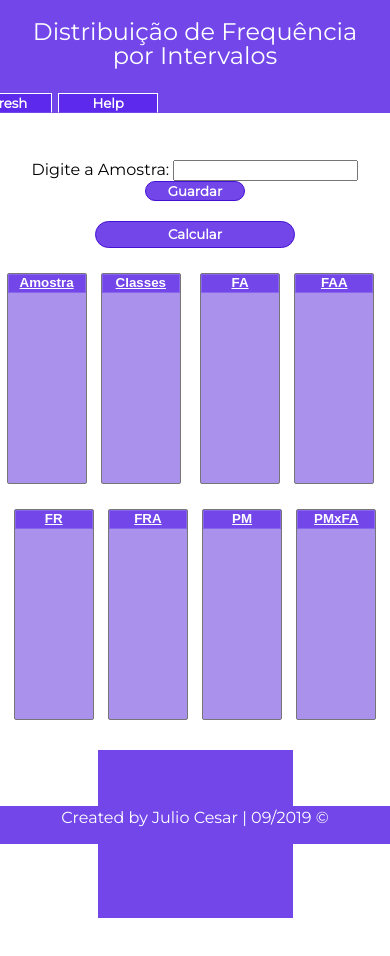
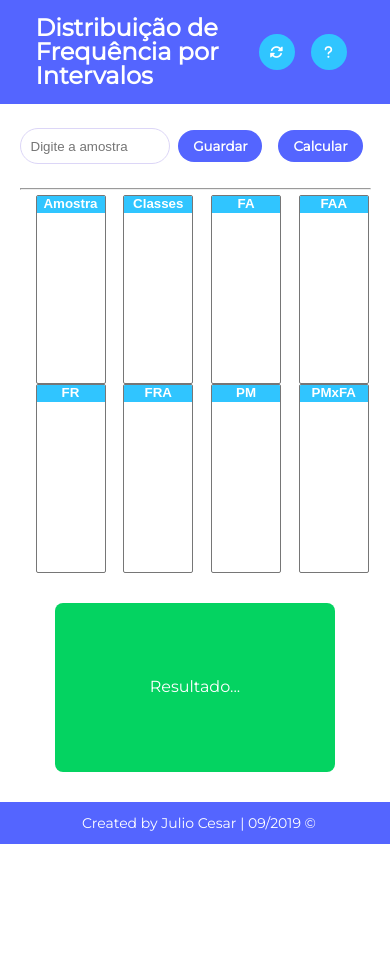
Before and after one commit to juliop3p/DistribuicaoDeFrequenciaPorIntervalosROL, a plain HTML site: page index.html in a window 390 px wide. After the commit the page ends 844 px from the top, so only its background shows below. Drawn offline with Linux system fonts and the light colour scheme.

Commit message:
responsive added

```diff
--- a/index.html
+++ b/index.html
@@ -1,38 +1,48 @@
 <!DOCTYPE html>
-<html lang="en">
+<html lang="pt-BR">
 <head>
     <meta charset="UTF-8">
     <meta name="viewport" content="width=device-width, initial-scale=1.0">
     <meta http-equiv="X-UA-Compatible" content="ie=edge">
+    <script src="https://kit.fontawesome.com/137131e49f.js" crossorigin="anonymous"></script>
     <link rel="stylesheet" href="reset.css">
     <link rel="stylesheet" href="style.css">
     <title>Distribuição de Frequência por Intervalos</title>
 </head>
 <body>
     <div id="container">
-        <header>
-            <h1>Distribuição de Frequência por Intervalos</h1>
-            <button onclick="window.location.reload()">Refresh</button>
-            <button btnHelp >Help</button>
-        </header>
-        <div id="help">
-            <p>Preencha a amostra corretamente e depois clique em calcular!</p>
+        <div class="background">
+            <div class="col">
+                <header>
+                    <h1>Distribuição de Frequência por Intervalos</h1>
+                    <div class="buttons-container">
+                        <button onclick="window.location.reload()">
+                            <i class="fas fa-sync-alt"></i>
+                        </button>
+                        <button btnHelp class="btn-help" ><i class="fas fa-question"></i></button>
+                        <div id="help">
+                            <p>Preencha a amostra corretamente e depois clique em calcular!</p>
+                        </div>
+                    </div>
+                </header>
+            </div>
         </div>
-        <section>
-            <p>Digite a Amostra:
-                <input type="number" name="txtnum" id="txtnum">
-                <button id="btn" class="btnClass">Guardar</button>
-            </p>
-            <button id="btnCalc" class="btnClass">Calcular</button>
+        <section class="col">
+            <div class="save-numbers">
+                <input type="number" name="txtnum" id="txtnum" placeholder="Digite a amostra">
+                <button id="btn" class="btn-class">Guardar</button>
+                <button id="btnCalc" class="btn-class">Calcular</button>
+            </div>
+            <hr>
             <ul>
                 <li><select name="amostra" id="amostra" size="11px"><option class="labels">Amostra</option></select></li>
                 <li><select name="classe" id="classe" size="11px"><option class="labels">Classes</option></select></li>
-                <li></li><select name="fa" id="fa" size="11px"><option class="labels">FA</option></select></li>
-                <li></li><select name="faa" id="faa" size="11px"><option class="labels">FAA</option></select></li>
-                <li></li><select name="fr" id="fr" size="11px"><option class="labels">FR</option></select></li>
-                <li></li><select name="fra" id="fra" size="11px"><option class="labels">FRA</option></select></li>
-                <li></li><select name="pm" id="pm" size="11px"><option class="labels">PM</option></select></li>
-                <li></li><select name="pmxfa" id="pmxfa" size="11px"><option class="labels">PMxFA</option></select></li>
+                <li><select name="fa" id="fa" size="11px"><option class="labels">FA</option></select></li>
+                <li><select name="faa" id="faa" size="11px"><option class="labels">FAA</option></select></li>
+                <li><select name="fr" id="fr" size="11px"><option class="labels">FR</option></select></li>
+                <li><select name="fra" id="fra" size="11px"><option class="labels">FRA</option></select></li>
+                <li><select name="pm" id="pm" size="11px"><option class="labels">PM</option></select></li>
+                <li><select name="pmxfa" id="pmxfa" size="11px"><option class="labels">PMxFA</option></select></li>
             </ul>
 
 
--- a/reset.css
+++ b/reset.css
@@ -14,8 +14,6 @@ time, mark, audio, video {
     margin: 0;
     padding: 0;
     border: 0;
-    font-size: 100%;
-    font: inherit;
     vertical-align: baseline;
 }
 /* HTML5 display-role reset for older browsers */
@@ -41,3 +39,6 @@ table {
     border-collapse: collapse;
     border-spacing: 0;
 }
+button, input {
+    outline: none;
+}
--- a/script.js
+++ b/script.js
@@ -201,11 +201,8 @@ document.querySelector('#btnCalc').onclick = () => {
 
 }
 
-document.querySelector('[btnHelp]').onmouseover = () => {
-    const opacity = document.querySelector('#help')
-    opacity.style.opacity === '0' ? opacity.style.opacity = '1' : opacity.style.opacity = '1'
-
-    document.querySelector('[btnHelp]').onmouseout = () => {
-        opacity.style.opacity === '1' ? opacity.style.opacity = '0' : opacity.style.opacity = '0'
-    }
+document.querySelector('[btnHelp]').onclick = () => {
+    const helper = document.querySelector('#help');
+    const state = helper.style.display;
+    helper.style.display = state === 'block' ? 'none' : 'block';
 }
--- a/style.css
+++ b/style.css
@@ -1,123 +1,163 @@
 @import url('https://fonts.googleapis.com/css?family=Montserrat&display=swap');
+
+:root {
+    --grey: #DCD6F7;
+    --dark: #272727;
+    --lightBlue: #30C5FF;
+    --blue: #5465FF;
+    --red: #E86252;
+    --green: #04D361;
+
+    font-size: 60%;
+}
 
 body {
     font-family: 'Montserrat', sans-serif;
+    height: 100%;
+    width: 100%;
+    display: flex;
+    flex-direction: column;
+}
+
+.background {
+    background-color: var(--blue);
+}
+
+.col {
+    width: 90vw;
+    max-width: 1000px;
+    margin: auto;
 }
 
 header {
-    background: rgb(114, 70, 233);
-    padding: 20px;
-    color: white;
-    text-align: center;
-    font-size: 1.5em;
+    padding: 1.6rem;
+    color: #fff;
+    display: flex;
+    align-items: center;
+    justify-content: space-between;
 }
 
-header button {
-    display: inline-block;
-    position: relative;
-    top: 20px;
-    right: 40%;
-    background: rgb(93, 41, 236);
+header h1 {
+    font-size: 2.4rem;
+}
+
+.buttons-container {
+    display: flex;
+}
+
+.buttons-container button {
+    width: 36px;
+    height: 36px;
+    border-radius: 50%;
+    border: none;
+    background: var(--lightBlue);
+    color: #fff;
+    margin: 0 0.8rem;
+    cursor: pointer;
+    transition: background 0.2s;
+}
+
+.buttons-container button:hover {
+    background: var(--dark);
+}
+
+#help {
+    max-width: 13.2rem;
+    font-size: 1.2rem;
+    background: #fff;
+    padding: 0.8rem;
+    border-radius: 0.8rem;
+    color: var(--dark);
+    position: absolute;
+    margin-top: 4.8rem;
+    margin-right: 1.6rem;
+    display: none;
+    box-shadow: 1px 1px 10px var(--dark);
+}
+
+.save-numbers {
+    display: flex;
+    align-items: center;
+    justify-content: center;
+    margin: 2.4rem 0;
+}
+
+.save-numbers input {
+    border-radius: 2.0rem;
+    height: 3.2rem;
+    outline: none;
+    min-width: 6.4rem;
+    border: 1px solid var(--grey);
+    text-indent: 0.8rem;
+}
+
+.btn-class {
+    background: var(--blue);
+    border: none;
+    height: 3.2rem;
     width: 100px;
     color: white;
     font-weight: bold;
     font-family: 'Montserrat', sans-serif;
-    border: 1px solid white;
-    border-bottom-color: rgb(114, 70, 233);
     cursor: pointer;
+    border-radius: 2.0rem;
+    transition: background 0.2s;
+    margin: 0 0.8rem;
 }
 
-header button:hover {
-    background: rgba(23, 3, 77, 0.842);
+.btn-class:hover {
+    background: var(--dark);
 }
 
-#help {
-    width: 200px;
-    font-size: 15px;
-    background: rgb(255, 255, 255);
-    border: 1px solid rgba(0, 0, 0, 0.199);
-    color: black;
-    padding: 10px;
-    margin-left: 60px;
-    margin-top: 10px;
-    opacity: 0;
-}
-
-#container {
-    text-align: center;
-}
-
-.btnClass {
-    background: rgb(114, 70, 233);
-    width: 100px;
-    color: white;
-    font-weight: bold;
-    font-family: 'Montserrat', sans-serif;
-    border: 1px solid rgb(69, 17, 211);
-    cursor: pointer;
-    border-radius: 20px;
-}
-
-.btnClass:hover {
-    background: rgba(23, 3, 77, 0.842);
-}
-
-#btnCalc {
-    width: 15em;
-    height: 2em;
-    margin-top: 20px;
-}
-
-section {
-    margin-top: -30px;
-}
-
-select {
-    width: 80px;
-    margin-top: 20px;
-    background: rgb(170, 145, 236);
-}
-
-option {
-    border: 1px solid rgb(137, 100, 236);
-}
-
-option:hover {
-    background: rgb(129, 92, 231);
-    color: white;
-}
-
-.labels {
-    text-decoration: underline;
-    background: rgb(114, 70, 233);
-    text-align: center;
-    color: white;
-    font-weight: bold;
+ul {
+    display: grid;
+    grid-template-columns: repeat(auto-fit, minmax(7.2rem, 1fr));
 }
 
 ul li {
-    display: inline-block;
-    padding: 5px;
+    margin: 0 1.6rem;
+}
+
+ul li .labels {
+    width: 6.4rem;
+    background: var(--lightBlue);
+    color: #fff;
+    text-align: center;
+    font-weight: bold;
 }
 
 #result {
     margin: 30px auto 50px auto;
-    background: rgb(114, 70, 233);
+    background: var(--green);
+    border-radius: 0.8rem;;
     width: 50%;
     height: 20vh;
     line-height: 20vh;
     color: white;
+    text-align: center;
+    font-size: 1.6rem;
 }
 
 footer {
-    position: absolute;
     position: fixed;
     bottom: 0;
-    left: 50%;
-    transform: translateX(-50%);
-    background: rgb(114, 70, 233);
+    background: var(--blue);
     width: 100%;
     height: 4%;
     color: white;
-    padding-top: 1%;
+    padding: 1%;
+    display: flex;
+    align-items: center;
+    justify-content: center;
+    font-size: 1.4rem;
 }
+
+@media (max-width: 1000px) {
+    :root {
+      font-size: 62.5%;
+    }
+
+    #result {
+        width: 80%;
+    }
+}
```
Also changed, not shown: readmeImages/desktop.png (added), readmeImages/mobile.png (added), 1 other file.
